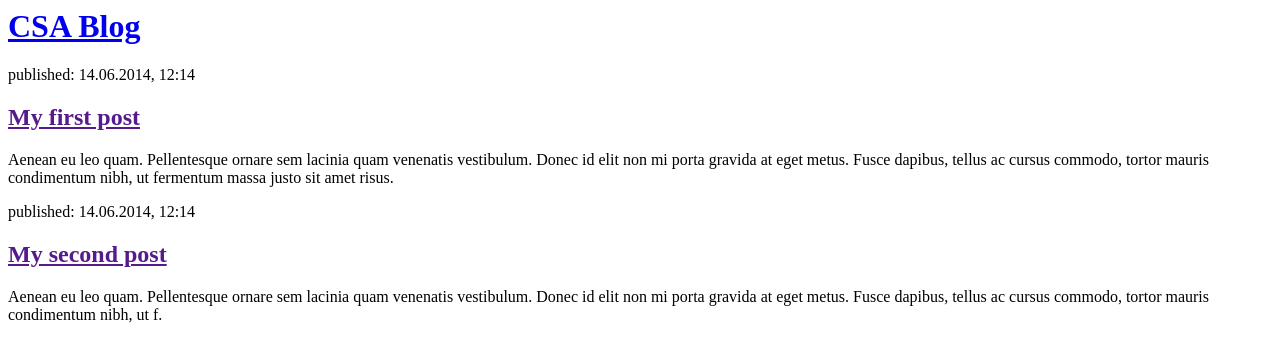
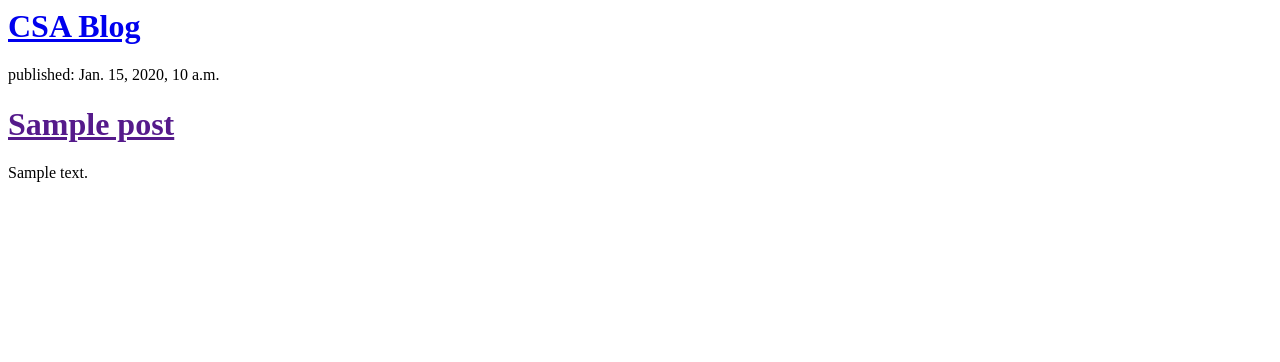
Before and after one commit to audiggy/CSA-blog, a Django app: template blog/templates/blog/post_list.html in a window 1280 px wide. Shown: the top 362 px of the page. Run offline with Django 3.2, Linux system fonts and the light colour scheme; the template is opened without the code that fills it: values that come from a table or form of the project are taken from there, others are empty; tables that the repository leaves empty hold one stand-in row (values such as "Sample post").

Commit message:
Modified templates to dispaly posts from database

```diff
--- a/blog/templates/blog/post_list.html
+++ b/blog/templates/blog/post_list.html
@@ -7,16 +7,12 @@
             <h1><a href="/">CSA Blog</a></h1>
         </div>
 
+    {% for post in posts %}
         <div>
-            <p>published: 14.06.2014, 12:14</p>
-            <h2><a href="">My first post</a></h2>
-            <p>Aenean eu leo quam. Pellentesque ornare sem lacinia quam venenatis vestibulum. Donec id elit non mi porta gravida at eget metus. Fusce dapibus, tellus ac cursus commodo, tortor mauris condimentum nibh, ut fermentum massa justo sit amet risus.</p>
+            <p>published: {{ post.published_date }}</p>
+            <h1><a href="">{{ post.title }}</a></h1>
+            <p>{{ post.text|linebreaksbr }}</p>
         </div>
-
-        <div>
-            <p>published: 14.06.2014, 12:14</p>
-            <h2><a href="">My second post</a></h2>
-            <p>Aenean eu leo quam. Pellentesque ornare sem lacinia quam venenatis vestibulum. Donec id elit non mi porta gravida at eget metus. Fusce dapibus, tellus ac cursus commodo, tortor mauris condimentum nibh, ut f.</p>
-        </div>
+    {% endfor %}
     </body>
 </html>
--- a/blog/views.py
+++ b/blog/views.py
@@ -1,6 +1,8 @@
 from django.shortcuts import render
-
+from django.utils import timezone
+from .models import Post
 # Create your views here.
 
 def post_list(request):
+    posts = Post.objects.filter(published_date__lte=timezone.now()).order_by('published_date')
     return render(request, 'blog/post_list.html', {})
```
